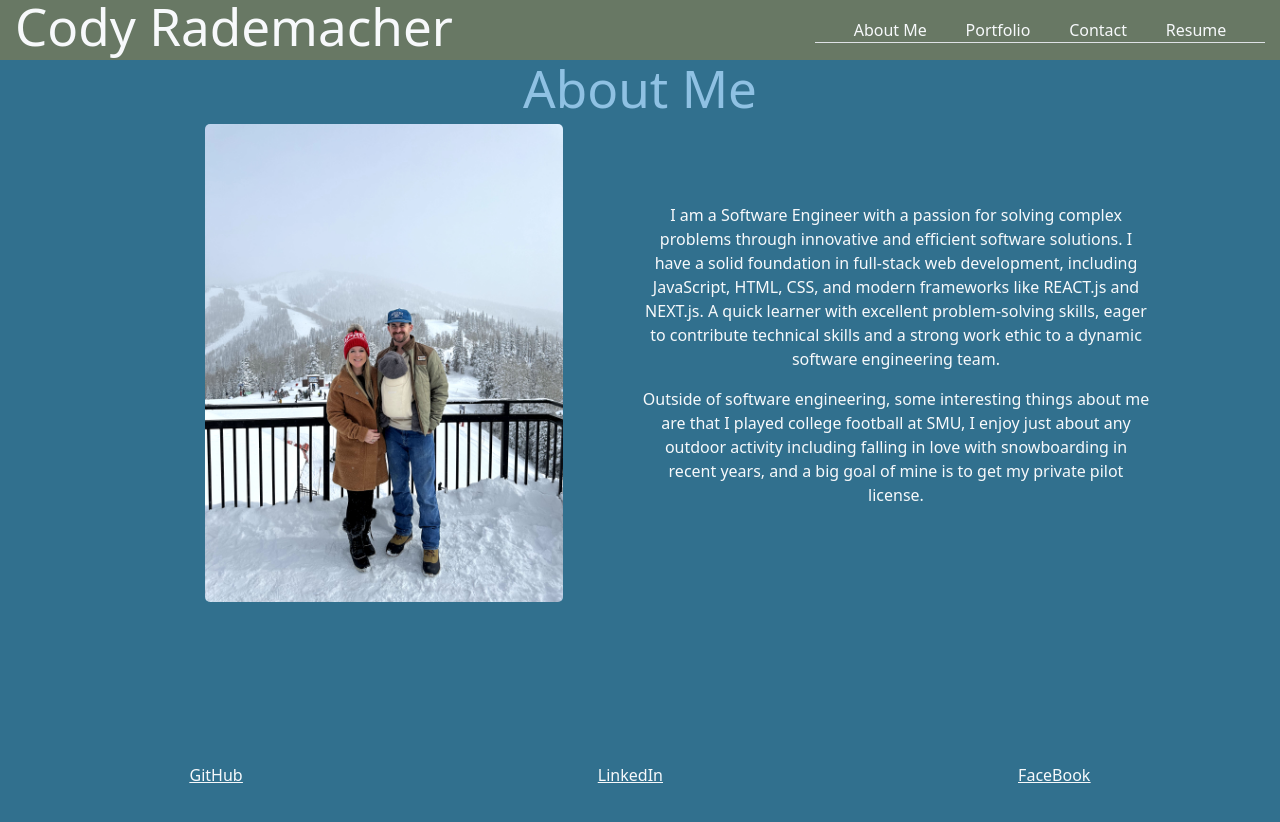
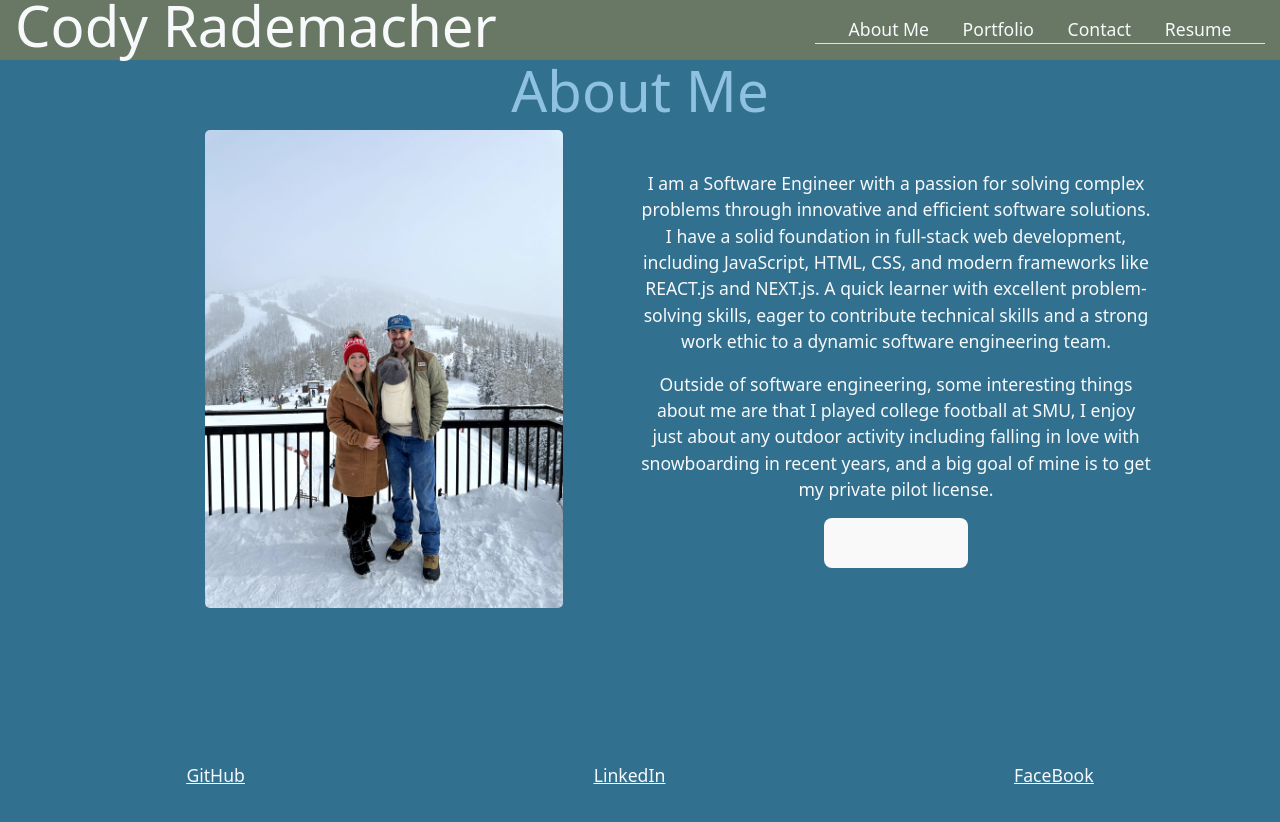
Before and after one commit to cprademacher/my-portfolio, a React (Vite) app: page / in a window 1280 px wide. Shown: the top 822 px of the page. Built offline with nearby package versions, Linux system fonts and the light colour scheme.

Commit message:
Added a see projects button to about me page

```diff
--- a/src/App.css
+++ b/src/App.css
@@ -13,6 +13,7 @@
   padding: 0;
   text-align: center;
   background-color: var(--color-second);
+  font-size: 1.1em;
 }
 
 .main {
@@ -65,8 +66,12 @@
   margin: 0 auto;
 }
 
+.to-projects-button {
+  color: var(--color-fourth);
+}
+
 .project-card {
-  height: 450px;
+  height: 400px;
   width: 450px;
   background-color: var(--color-third);
   border-radius: 5px;
@@ -126,6 +131,10 @@
 
 .contact-info p {
   font-size: 1.4em;
+}
+
+.contact-info strong {
+  color: var(--color-fourth);
 }
 
 .chosen {
--- a/src/index.css
+++ b/src/index.css
@@ -34,12 +34,12 @@ button {
   font-size: 1em;
   font-weight: 500;
   font-family: inherit;
-  background-color: #1a1a1a;
+  background-color: var(--color-first);
   cursor: pointer;
-  transition: border-color 0.25s;
+  transition: all 0.5s;
 }
 button:hover {
-  border-color: #646cff;
+  scale: 1.1;
 }
 button:focus,
 button:focus-visible {
--- a/src/pages/AboutMe.jsx
+++ b/src/pages/AboutMe.jsx
@@ -1,4 +1,5 @@
 import ProfilePhoto from "../assets/img/Profile-Photo.jpeg";
+import { Link } from "react-router-dom";
 
 export default function AboutMe() {
   return (
@@ -26,6 +27,9 @@ export default function AboutMe() {
             recent years, and a big goal of mine is to get my private pilot
             license.
           </p>
+          <button>
+            <Link to="/portfolio">See Projects</Link>
+          </button>
         </div>
       </div>
     </>
```
